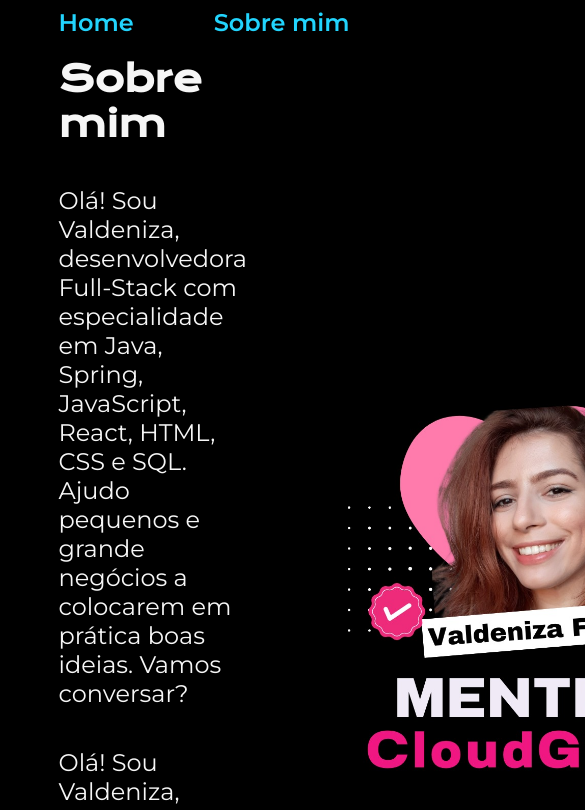
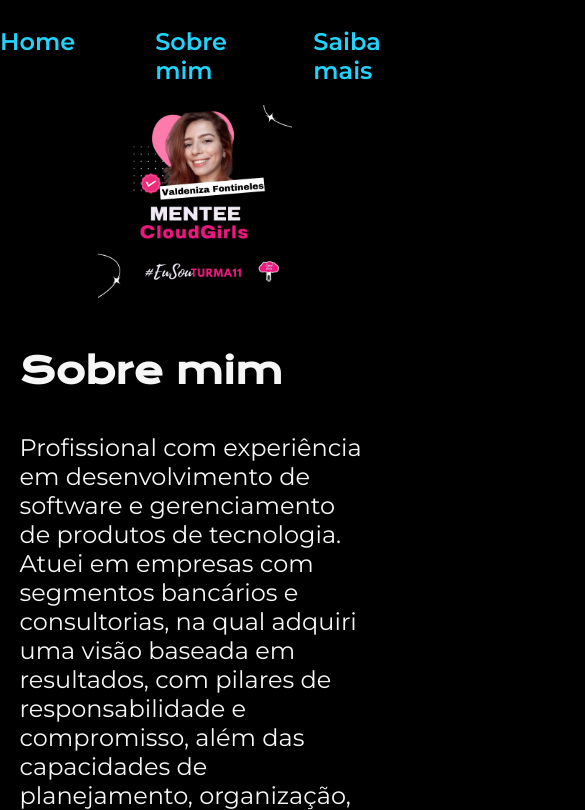
Before and after one commit to denizafontineles/Portifolio, a plain HTML site: page about.html in a window 390 px wide. Shown: the top 810 px of the page, 585 px wide, since content can reach past the window. Drawn offline with nearby package versions, Linux system fonts and the light colour scheme.

Commit message:
adiciona estilização e projetos com javascript já feitos

```diff
--- a/about.html
+++ b/about.html
@@ -16,6 +16,9 @@
                 <a class="cabecalho__menu__link" href="about.html">
                     Sobre mim
                 </a>
+                <a class="cabecalho__menu__link" href="more.html">
+                    Saiba mais
+                </a>
             </nav>
         </header>
 
@@ -25,16 +28,19 @@
                 </h1>
 
                 <p class="apresentacao__conteudo__texto">
-                    Olá! Sou Valdeniza, desenvolvedora Full-Stack com especialidade
-                    em Java, Spring, JavaScript, React, HTML,  CSS e SQL.
-                    Ajudo pequenos e grande negócios a colocarem em prática boas ideias.
-                    Vamos conversar?
-                </p>
-                <p class="apresentacao__conteudo__texto">
-                    Olá! Sou Valdeniza, desenvolvedora Full-Stack com especialidade
-                    em Java, Spring, JavaScript, React, HTML,  CSS e SQL.
-                    Ajudo pequenos e grande negócios a colocarem em prática boas ideias.
-                    Vamos conversar?
+                    Profissional com experiência em desenvolvimento de software e gerenciamento de produtos de tecnologia.
+                    Atuei em empresas com segmentos bancários e consultorias, na qual adquiri uma visão baseada em resultados,
+                    com pilares de responsabilidade e compromisso, além das capacidades de planejamento, organização, flexibilidade, comunicação, agilidade e, principalmente, trabalho em equipe.
+                    <br><br>
+                    Durante minha trajetória, obtive resultados promissores como a entrega da nova plataforma de crédito do banco Itaú,
+                    onde conseguimos aumento nas contratações de crédito e da nova plataforma de gerenciamento de API da consultoria Engineering,
+                    onde lançamos um novo produto ao mercado, gerando novas receitas para a empresa.
+                    <br><br>
+                    Atualmente, estou com alguns projetos em andamento como uma graduação em Análise e Desenvolvimento de Sistemas, um bootcamp da Generation com
+                    foco em desenvolvimento FullStack com Java + Spring Boot no back-end e TypeScript + React no front-ent, além de fazer parte da
+                    comunidade de mulheres cloudgirls como voluntária e aluna onde o foco é JavaScript e Python.
+                    <br><br>
+                    Tenho como objetivo criar raízes sólidas em desenvolvimento de software através das tecnologias mencionadas acima, e, assim, poder colaborar com um mundo melhor.
                 </p>
 
             </section>
--- a/styles/styles.css
+++ b/styles/styles.css
@@ -33,7 +33,7 @@ body {
 
 .cabecalho__menu__link {
     font-family: var(--font-secundaria);
-    font-size: 24px;
+    font-size: 1.5rem;
     font-weight: 600;
     color: var(--cor-terciaria);
     text-decoration: none;
@@ -48,17 +48,18 @@ body {
     display: flex;
     align-items: center;
     justify-content: space-between;
+    gap: 50px;
 }
 
 .apresentacao__conteudo{
-    width: 615px;
+    width: 50%;
     display: flex;
     flex-direction: column;
     gap: 40px;
 }
 
 .apresentacao__conteudo__titulo{
-    font-size: 36px;
+    font-size: 2.25rem;
     font-family: var(--font-primaria);
 }
 
@@ -67,7 +68,7 @@ body {
 }
 
 .apresentacao__conteudo__texto {
-    font-size: 24px;
+    font-size: 1.5rem;
     font-family: var(--font-secundaria);
     font-weight: 400;
 }
@@ -88,7 +89,7 @@ body {
 .apresentacao__botao__subtitulo{
     font-family: var(--font-primaria);
     font-weight: 400;
-    font-size: 24px;
+    font-size: 1.5rem;
 }
 
 .apresentacao__botao__link {
@@ -98,10 +99,10 @@ body {
     gap: 16px;
     border: 2px solid var(--cor-terciaria);
     align-items: center;
-    width: 378px;
+    width: 50%;
     text-align: center;
     border-radius: 8px;
-    font-size: 24px;
+    font-size: 1.5rem;
     font-weight: 600;
     padding: 21.5px 0;
     text-decoration: none;
@@ -109,12 +110,12 @@ body {
     font-family: var(--font-secundaria);
 }
 
-.apresentacao__img{
-    width: 550px;
+.apresentacao__botao__link:hover{
+    background-color: var(--cor-quartenaria);
 }
 
-.apresentacao__botao__link:hover{
-    background-color: var(--cor-quartenaria);
+.apresentacao__img{
+    width: 55%;
 }
 
 .rodape{
@@ -123,6 +124,22 @@ body {
     background-color: var(--cor-terciaria);
     text-align: center;
     font-family: var(--font-secundaria);
-    font-size: 24px;
+    font-size: 1.5rem;
     font-weight: 400;
 }
+
+@media (max-width: 1200px) {
+    .apresentacao {
+      flex-direction: column-reverse;
+      padding: 5%;
+    }
+    .cabecalho__menu{
+        justify-content: center;
+    }
+    .cabecalho{
+        padding: 7% 0 0 0 ;
+    }
+    .apresentacao__conteudo{
+        width: auto;
+    }
+  }
```
Also changed, not shown: index.html (+3 -0 lines), more.html (added, +49 -0 lines), 1 other file.
